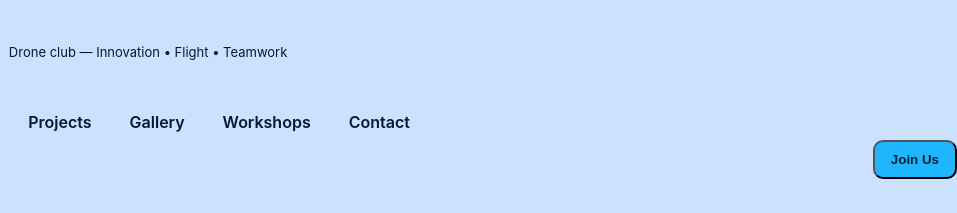
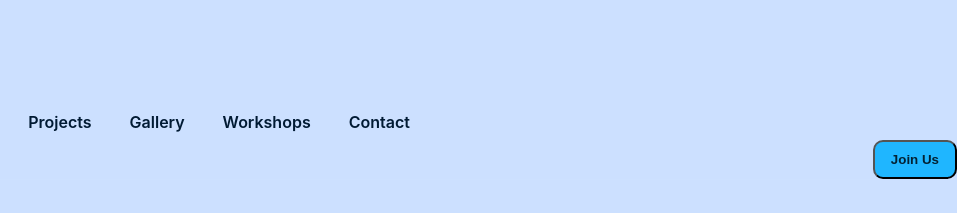
Before and after one commit to Shyammani5555/Aerodrone_website, a plain HTML site: page index.html in a window 1280 px wide. Shown: the top 213 px of the page, 323-1280 px from the left. Drawn offline with Linux system fonts and the light colour scheme; files whose address does not match are found by name.

Commit message:
Update index.html

```diff
--- a/index.html
+++ b/index.html
@@ -116,7 +116,7 @@ Replace placeholder images and text where indicated.
           <img src="unnamed.jpg" alt="Drone Logo" style="width:48px;height:48px;border-radius:12px;object-fit:cover;">
         </div>
         <div style="font-weight:800">AERODRONE Club</div>
-          <div class="muted" style="font-size:13px">Drone club — Innovation • Flight • Teamwork</div>
+          <div class="muted" style="font-size:13px"></div>
         </div>
       </div>
 
```
